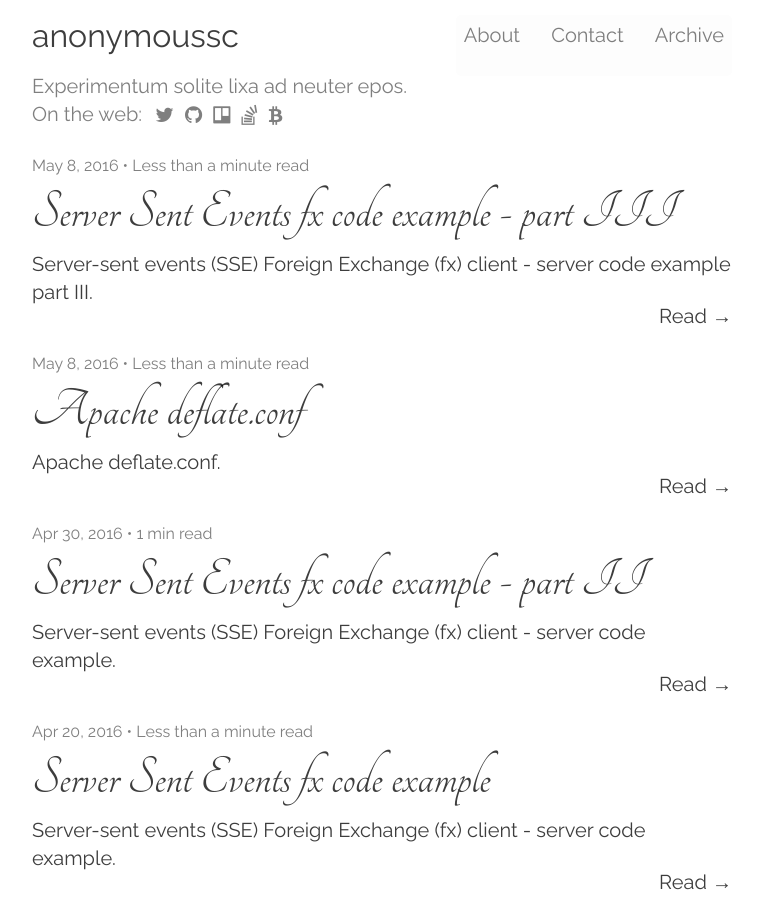
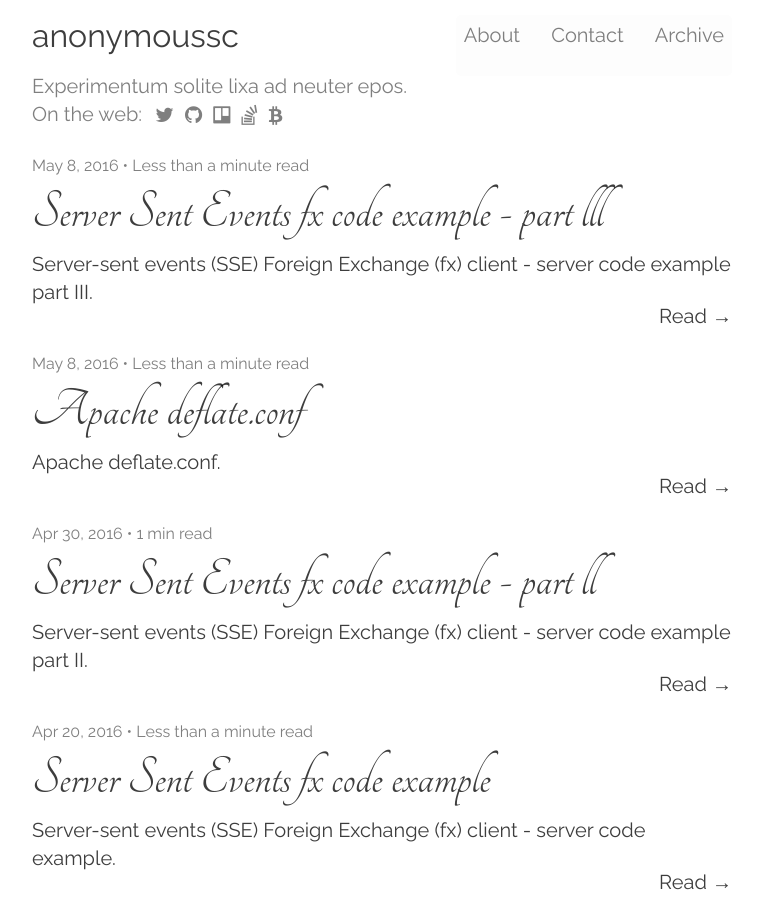
Before and after one commit to anonymoussc/anonymoussc.github.io, a Jekyll site: the page built from index.html, in a window 1280 px wide and 900 px high. Shown: the whole window, without its empty margins (258-1020 px from the left). Built offline with Jekyll 4.4.1, drawn with Linux system fonts in a browser that asks for light colours; nearby versions of some CDN libraries; the list of posts is cut into pages by our own code.

Commit message:
Updated _posts

```diff
--- a/_posts/2016-04-30-server-sent-events-fx-code-example-part-II.markdown
+++ b/_posts/2016-04-30-server-sent-events-fx-code-example-part-II.markdown
@@ -1,8 +1,8 @@
 ---
-title:  "Server Sent Events fx code example - part II"
+title:  "Server Sent Events fx code example - part ll"
 date:   2016-04-30 21:18:00
 categories: SSE
-summary: Server-sent events (SSE) Foreign Exchange (fx) client - server code example.
+summary: Server-sent events (SSE) Foreign Exchange (fx) client - server code example part II.
 ---
 
 ### 1. SSE fx client - server structured code example.
--- a/_posts/2016-05-08-server-sent-events-fx-code-example-part-III.markdown
+++ b/_posts/2016-05-08-server-sent-events-fx-code-example-part-III.markdown
@@ -1,5 +1,5 @@
 ---
-title:  "Server Sent Events fx code example - part III"
+title:  "Server Sent Events fx code example - part lll"
 date:   2016-05-08 08:18:00
 categories: SSE
 summary: Server-sent events (SSE) Foreign Exchange (fx) client - server code example part III.
```
